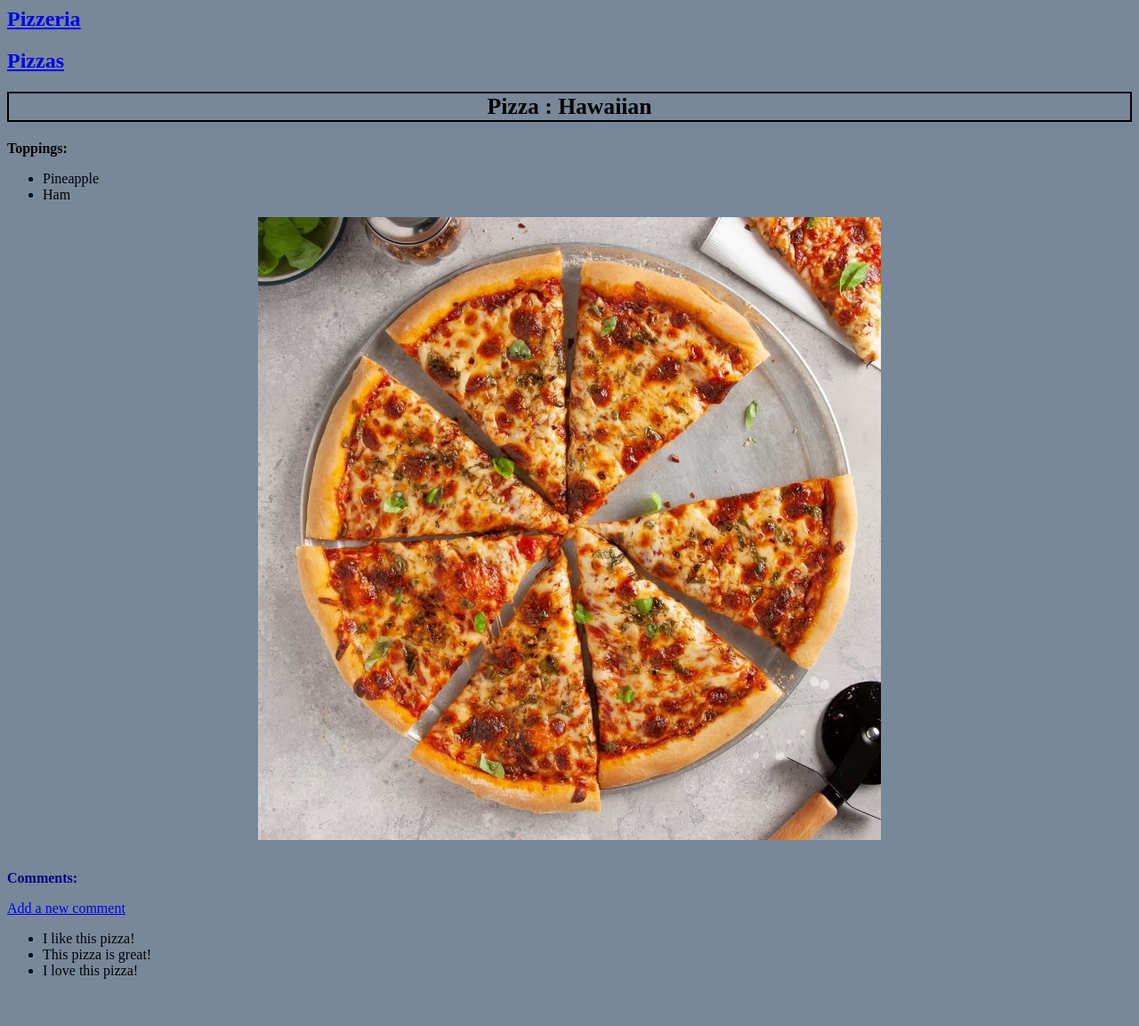
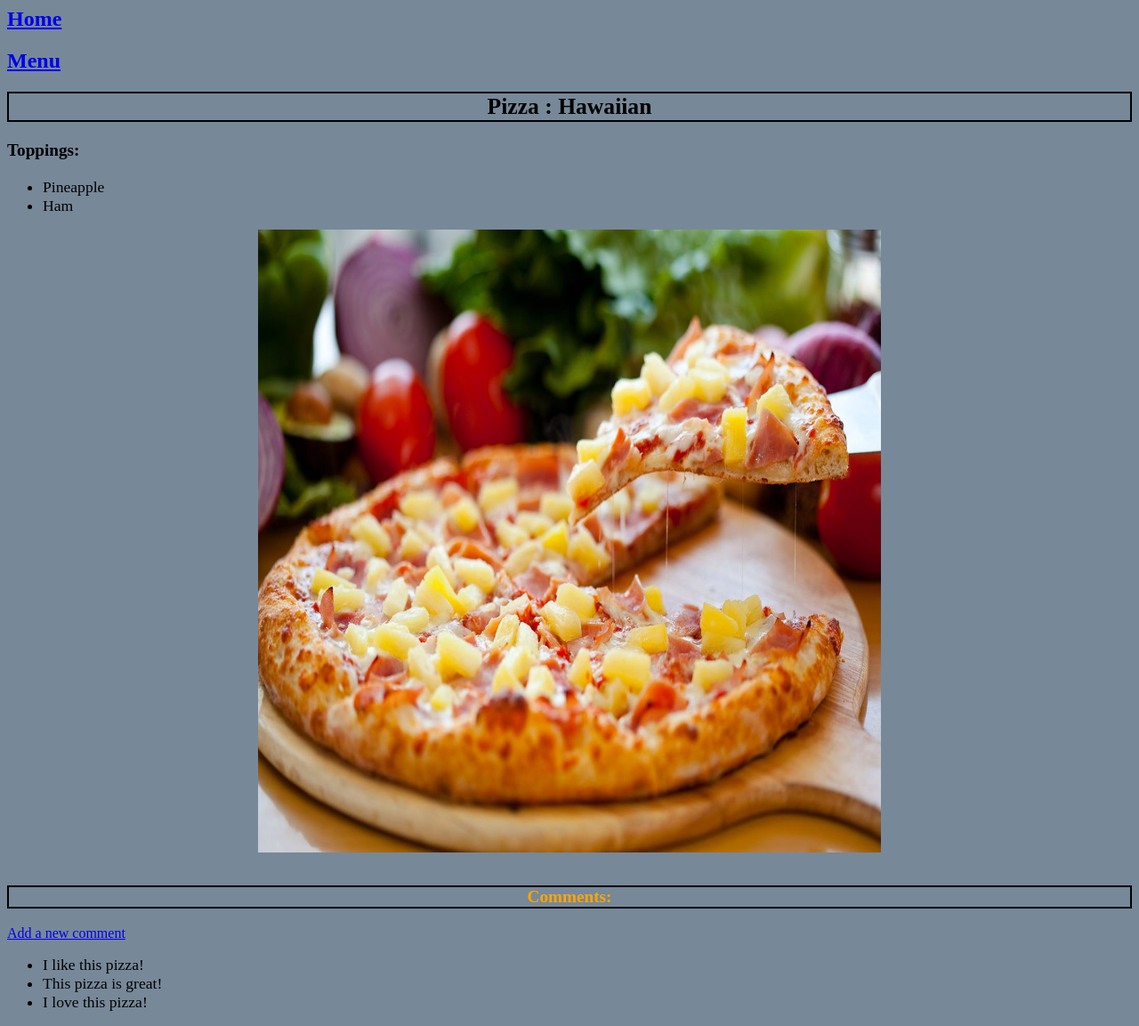
Before and after one commit to josh-saenz/Pizzeria, a Django app: page /pizzas/1/ in a window 1280 px wide. Shown: the whole page at 89% size. Before the commit the page ends 1100 px from the top, so only its background shows below. Run offline with Django 3.2, Linux system fonts and the light colour scheme; data comes from the database, SQL or seed files in the repository; both versions use the stored data as it was after the commit.

Commit message:
update 2

```diff
--- a/pizzas/templates/pizzas/base.html
+++ b/pizzas/templates/pizzas/base.html
@@ -1,7 +1,7 @@
 <p>
     <body style = "background-color: lightslategray;"></body>
-    <h2 style="font-family: serif;"> <a href = "{% url 'pizzas:index' %}"> Pizzeria </a></h2>
-    <h2 style="font-family: serif;"> <a href="{% url 'pizzas:pizzas' %}"> Pizzas</a> </h2>
+    <h2 style="font-family: serif;"> <a href = "{% url 'pizzas:index' %}"> Home </a></h2>
+    <h2 style="font-family: serif;"> <a href="{% url 'pizzas:pizzas' %}"> Menu </a> </h2>
 
 </p>
 
--- a/pizzas/templates/pizzas/index.html
+++ b/pizzas/templates/pizzas/index.html
@@ -3,7 +3,7 @@
 
 {% block content %}
 
-<center><b><p style="font-size:200%;border:2px solid black;color:orange"> Pizzeria </p></center></b>
+<center><b><p style="font-size:200%;border:2px solid black;color:orange"> Josh's Pizzeria </p></center></b>
 
 <p><b><center>View different types of pizza that we offer,
     view which toppings are on the pizza, and write comments on pizzas you like. </center></b>
--- a/pizzas/templates/pizzas/pizza.html
+++ b/pizzas/templates/pizzas/pizza.html
@@ -5,12 +5,12 @@
 
 <center><h2 style="font-size:160%;border:2px solid black;"> Pizza : {{ pizza }} </h2></center>
 
-<b><p>Toppings:</p></b>
+<b><p style="font-size: 120%;">Toppings:</p></b>
 <ul>
 
      {% for t in toppings %}
 
-     <li> {{ t.topping_name }}</li>
+     <li style="font-size:110%;font-style:Copperplate;"> {{ t.topping_name }}</li>
 
      {% empty %}
      <li> No toppings for this pizza have been added yet.</li>
@@ -18,19 +18,28 @@
 
 </ul>
 
-<center><img src="{% static "pizzas/pizza.jpg" %}" width="700" height="700"" /></center>
+{%if pizza.id == 1%}
+<center><img src="{% static "pizzas/hawaiian.jpg" %}" width="700" height="700"" /></center>
+{% elif pizza.id == 2%}
+<center><img src="{% static "pizzas/meatlovers.jpg" %}" width="700" height="700"" /></center>
+{% elif pizza.id == 3%}
+<center><img src="{% static "pizzas/pepperoni.jpeg" %}" width="700" height="700"" /></center>
+{% elif pizza.id == 4%}
+<center><img src="{% static "pizzas/cheese.jpg" %}" width="700" height="700"" /></center>
+{% elif pizza.id == 5%}
+<center><img src="{% static "pizzas/supreme.jpg" %}" width="700" height="700"" /></center>
+{% endif %}
 
-<br><b><p style="color:darkblue;">Comments:</p></b>
+<br><center><b><p style="color:orange;font-size: 120%;border:2px solid black">Comments:</p></b></center>
 <a href="{% url 'pizzas:new_comment' pizza.id %}">Add a new comment</a>
-
 
 <ul>
      {% for c in comments %}
 
-     <li> {{ c.comment }}</li>
+     <li style="font-size:110%;font-style:Copperplate;"> {{ c.comment }}</li>
 
      {% empty %}
-     <li> No comments for this pizza have been added yet.</li>
+     <li style="font-size:110%;font-style:Copperplate;"> No comments for this pizza have been added yet.</li>
      {% endfor %}
 
 </ul>
--- a/pizzas/templates/pizzas/pizzas.html
+++ b/pizzas/templates/pizzas/pizzas.html
@@ -1,13 +1,15 @@
 {% extends "pizzas/base.html" %}
+{% load static %}
 
 {% block content %}
 
 <center><b><p style="font-size:160%;border:2px solid black;"> Pizzas </p></center></b>
+<img align="left" src="{% static "pizzas/pizza.jpg" %}" width="600" height="500"" />
 
 <p>
      {% for pizza in all_pizzas %}
 
-     <li  style="font-size:120%;font-style: Verdana;">
+     <li style="font-size:120%;font-style: Verdana;">
           <a href="{% url 'pizzas:pizza' pizza.id %}"> {{ pizza }}</a>
      </li> <br>
 
@@ -17,4 +19,6 @@
 
 </p>
 
+
+
 {% endblock content %}
```
Also changed, not shown: db.sqlite3, pizzas/static/pizzas/Meatlovers.jpg (added), pizzas/static/pizzas/cheese.jpg (added), pizzas/static/pizzas/hawaiian.jpg (added), pizzas/static/pizzas/pepperoni.jpeg (added), pizzas/static/pizzas/supreme.jpg (added).
